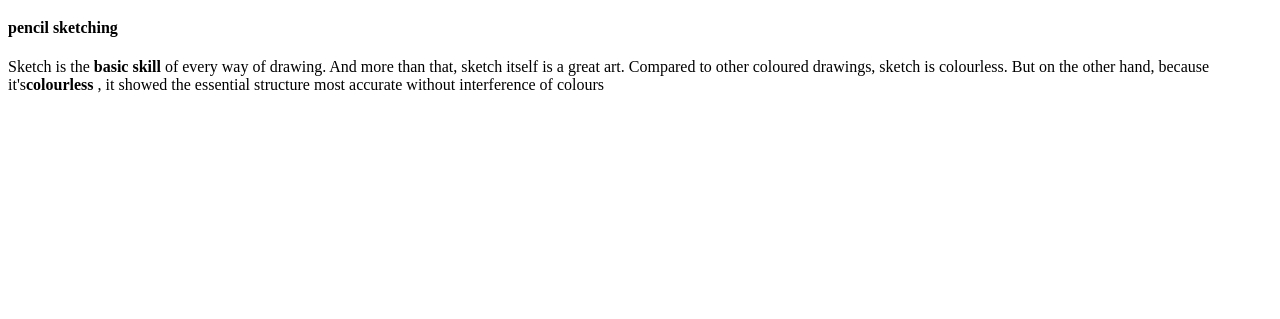
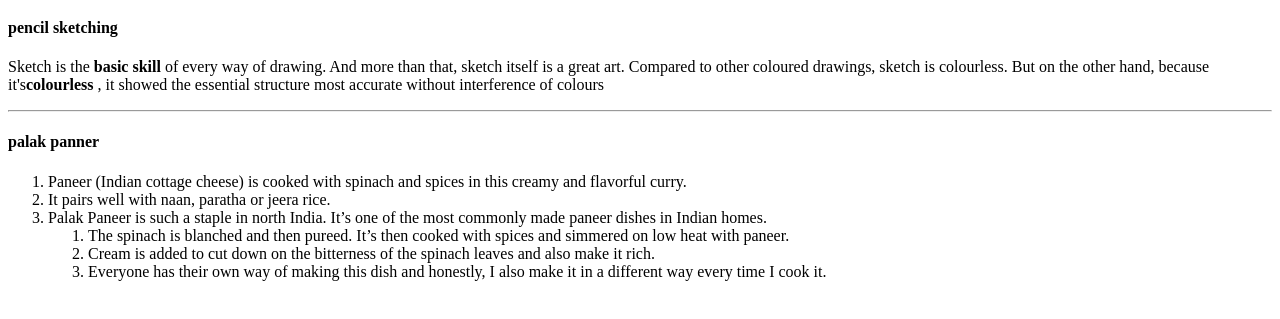
Before and after one commit to 44-563-Web-Apps-S21/webapps-s21-assignment-3-S542301, a plain HTML site: page index.html in a window 1280 px wide. Shown: the part 61-380 px from the top of the page. Drawn offline with Linux system fonts and the light colour scheme.

Commit message:
Update index.html

```diff
--- a/index.html
+++ b/index.html
@@ -11,4 +11,21 @@
         <p>
             Sketch is the <b>basic skill</b> of every way of drawing. And more than that, sketch itself is a great art. Compared to other coloured drawings, sketch is colourless. But on the other hand, because it's<b>colourless</b> , it showed the essential structure most accurate without interference of colours
         </p>
+        <hr>
+        <h4>
+            palak panner
+        </h4>
+        <ol>
+            <li>Paneer (Indian cottage cheese) is cooked with spinach and spices in this creamy and flavorful curry.</li>
+            <li>It pairs well with naan, paratha or jeera rice.</li>
+            <li>Palak Paneer is such a staple in north India. It’s one of the most commonly made paneer dishes in Indian homes.
+                <ol>
+                    <li>The spinach is blanched and then pureed. It’s then cooked with spices and simmered on low heat with paneer.</li>
+                    <li>Cream is added to cut down on the bitterness of the spinach leaves and also make it rich.</li>
+                    <li>Everyone has their own way of making this dish and honestly, I also make it in a different way every time I cook it.</li>
+
+                </ol>
+            </li>
+        </ol>
+
     </body>
```
